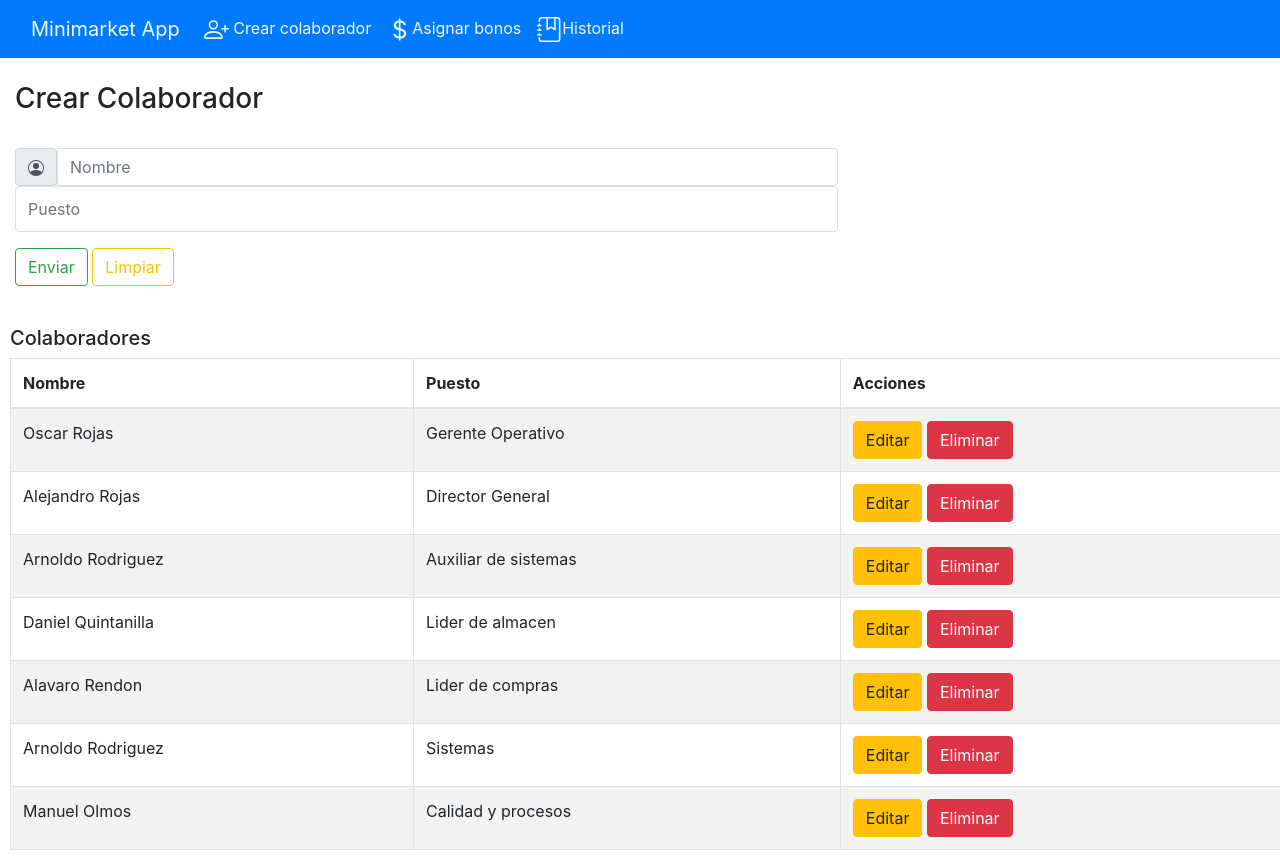
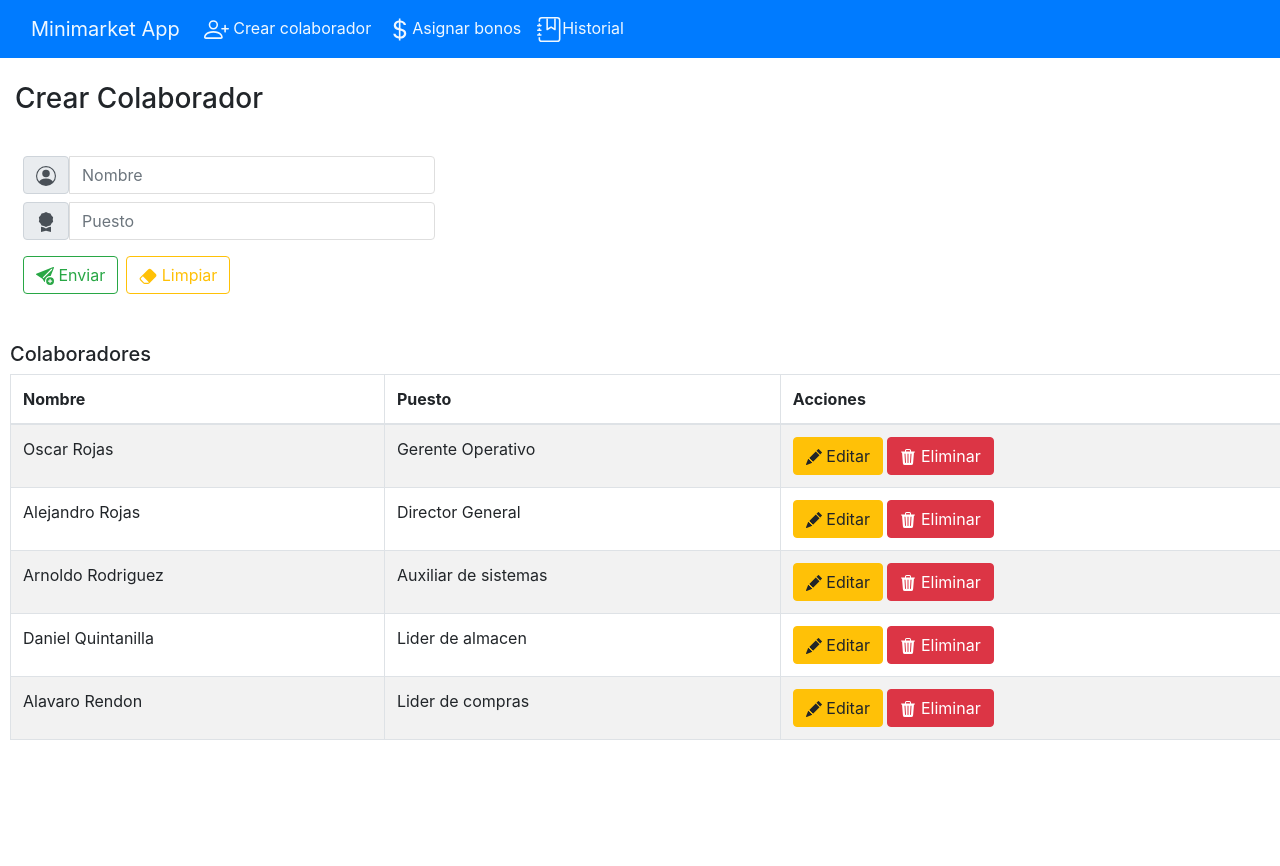
Before and after one commit to Sistemasprofauna/Minimaket-app, a React (Create React App) app: page /crearColaborador in a window 1280 px wide. After the commit the page ends 800 px from the top, so only its background shows below. Built offline with nearby package versions, Linux system fonts and the light colour scheme; data requests are answered from the project's data file.

Commit message:
Estilos botones

```diff
--- a/src/API/db.json
+++ b/src/API/db.json
@@ -24,16 +24,6 @@
       "id": 5,
       "nombre": "Alavaro Rendon",
       "puesto": "Lider de compras"
-    },
-    {
-      "id": 1655173233085,
-      "nombre": "Arnoldo Rodriguez",
-      "puesto": "Sistemas"
-    },
-    {
-      "id": 1655581933278,
-      "nombre": "Manuel Olmos",
-      "puesto": "Calidad  y procesos"
     }
   ]
 }
--- a/src/componentes/CrudForm.js
+++ b/src/componentes/CrudForm.js
@@ -1,4 +1,6 @@
 import React, { useState, useEffect } from "react";
+
+import Button from '@mui/material/Button';
 
 const initialForm = {
 
@@ -49,21 +51,33 @@ const CrudForm = ({ createData, updateData, dataToEdit, setDataToEdit }) => {
     };
 
     return (
-        <div class="col-md-8" >
+        <div className="col-md-8" >
             <br></br>
             <h3>{dataToEdit ? "Editar Colaborador" : "Crear Colaborador"}</h3>
             <br></br>
-            <form table onSubmit={manejoEnvios}>
-                <div class="input-group flex-nowrap">
-                    <span class="input-group-text" id="addon-wrapping"><span><svg xmlns="http://www.w3.org/2000/svg" width="16" height="16" fill="currentColor" class="bi bi-person-circle" viewBox="0 0 16 16">
+            <form table onSubmit={manejoEnvios} >
+                <div className="input-group flex-nowrap w-50 m-2" >
+                    <span className="input-group-text" id="addon-wrapping"><span><svg xmlns="http://www.w3.org/2000/svg" width="20" height="20" fill="currentColor" className="bi bi-person-circle" viewBox="0 0 16 16">
                         <path d="M11 6a3 3 0 1 1-6 0 3 3 0 0 1 6 0z" />
                         <path fill-rule="evenodd" d="M0 8a8 8 0 1 1 16 0A8 8 0 0 1 0 8zm8-7a7 7 0 0 0-5.468 11.37C3.242 11.226 4.805 10 8 10s4.757 1.225 5.468 2.37A7 7 0 0 0 8 1z" />
                     </svg></span></span>
-                    <input type="text" class="form-control" name="nombre" placeholder="Nombre" onChange={manejoCambios} value={form.nombre} aria-label="Username" aria-describedby="addon-wrapping" />
+                    <input type="text" className="form-control" name="nombre" placeholder="Nombre" onChange={manejoCambios} value={form.nombre} aria-label="Username" aria-describedby="addon-wrapping" />
                 </div>
-                <input type="text" name="puesto" placeholder="Puesto" onChange={manejoCambios} value={form.puesto} /><span> </span>
-                <input type="submit" value="Enviar" class="btn btn-outline-success" /><span> </span>
-                <input type="reset" value="Limpiar" onClick={manejoReseteo} class="btn btn-outline-warning" />
+
+                <div className="input-group flex-nowrap w-50 m-2" >
+                    <span className="input-group-text" id="addon-wrapping"><span><svg xmlns="http://www.w3.org/2000/svg" width="20" height="20" fill="currentColor" class="bi bi-award-fill" viewBox="0 0 16 16">
+                        <path d="m8 0 1.669.864 1.858.282.842 1.68 1.337 1.32L13.4 6l.306 1.854-1.337 1.32-.842 1.68-1.858.282L8 12l-1.669-.864-1.858-.282-.842-1.68-1.337-1.32L2.6 6l-.306-1.854 1.337-1.32.842-1.68L6.331.864 8 0z" />
+                        <path d="M4 11.794V16l4-1 4 1v-4.206l-2.018.306L8 13.126 6.018 12.1 4 11.794z" />
+                    </svg></span></span>
+                    <input type="text" className="form-control" name="puesto" placeholder="Puesto" onChange={manejoCambios} value={form.puesto} />
+                </div>
+                <button type="submit" value="Enviar" className="btn btn-outline-success m-2"><svg xmlns="http://www.w3.org/2000/svg" width="18" height="18" fill="currentColor" class="bi bi-send-plus-fill" viewBox="0 0 16 16">
+  <path d="M15.964.686a.5.5 0 0 0-.65-.65L.767 5.855H.766l-.452.18a.5.5 0 0 0-.082.887l.41.26.001.002 4.995 3.178 1.59 2.498C8 14 8 13 8 12.5a4.5 4.5 0 0 1 5.026-4.47L15.964.686Zm-1.833 1.89L6.637 10.07l-.215-.338a.5.5 0 0 0-.154-.154l-.338-.215 7.494-7.494 1.178-.471-.47 1.178Z"/>
+  <path d="M16 12.5a3.5 3.5 0 1 1-7 0 3.5 3.5 0 0 1 7 0Zm-3.5-2a.5.5 0 0 0-.5.5v1h-1a.5.5 0 0 0 0 1h1v1a.5.5 0 0 0 1 0v-1h1a.5.5 0 0 0 0-1h-1v-1a.5.5 0 0 0-.5-.5Z"/>
+</svg> Enviar</button>
+                <button type="reset" value="Limpiar" onClick={manejoReseteo} class="btn btn-outline-warning"><svg xmlns="http://www.w3.org/2000/svg" width="18" height="18" fill="currentColor" class="bi bi-eraser-fill" viewBox="0 0 16 16">
+  <path d="M8.086 2.207a2 2 0 0 1 2.828 0l3.879 3.879a2 2 0 0 1 0 2.828l-5.5 5.5A2 2 0 0 1 7.879 15H5.12a2 2 0 0 1-1.414-.586l-2.5-2.5a2 2 0 0 1 0-2.828l6.879-6.879zm.66 11.34L3.453 8.254 1.914 9.793a1 1 0 0 0 0 1.414l2.5 2.5a1 1 0 0 0 .707.293H7.88a1 1 0 0 0 .707-.293l.16-.16z"/>
+</svg> Limpiar</button>
             </form>
             <br></br>
         </div>
--- a/src/componentes/CrudTableRow.js
+++ b/src/componentes/CrudTableRow.js
@@ -8,8 +8,12 @@ const CrudTableRow = ({el,setDataToEdit,deleteData}) =>{
         <tr>
             <td>{nombre}</td>
             <td>{puesto}</td>
-            <td><button class="btn btn-warning" onClick={()=>setDataToEdit(el)} >Editar</button><span> </span>
-            <button class="btn btn-danger" onClick={()=>deleteData(id)}>Eliminar</button>
+            <td><button class="btn btn-warning" onClick={()=>setDataToEdit(el)}><svg xmlns="http://www.w3.org/2000/svg" width="16" height="16" fill="currentColor" class="bi bi-pencil-fill" viewBox="0 0 16 16">
+  <path d="M12.854.146a.5.5 0 0 0-.707 0L10.5 1.793 14.207 5.5l1.647-1.646a.5.5 0 0 0 0-.708l-3-3zm.646 6.061L9.793 2.5 3.293 9H3.5a.5.5 0 0 1 .5.5v.5h.5a.5.5 0 0 1 .5.5v.5h.5a.5.5 0 0 1 .5.5v.5h.5a.5.5 0 0 1 .5.5v.207l6.5-6.5zm-7.468 7.468A.5.5 0 0 1 6 13.5V13h-.5a.5.5 0 0 1-.5-.5V12h-.5a.5.5 0 0 1-.5-.5V11h-.5a.5.5 0 0 1-.5-.5V10h-.5a.499.499 0 0 1-.175-.032l-.179.178a.5.5 0 0 0-.11.168l-2 5a.5.5 0 0 0 .65.65l5-2a.5.5 0 0 0 .168-.11l.178-.178z"/>
+</svg> Editar</button><span> </span>
+            <button class="btn btn-danger" onClick={()=>deleteData(id)}><svg xmlns="http://www.w3.org/2000/svg" width="16" height="16" fill="currentColor" class="bi bi-trash3-fill" viewBox="0 0 16 16">
+  <path d="M11 1.5v1h3.5a.5.5 0 0 1 0 1h-.538l-.853 10.66A2 2 0 0 1 11.115 16h-6.23a2 2 0 0 1-1.994-1.84L2.038 3.5H1.5a.5.5 0 0 1 0-1H5v-1A1.5 1.5 0 0 1 6.5 0h3A1.5 1.5 0 0 1 11 1.5Zm-5 0v1h4v-1a.5.5 0 0 0-.5-.5h-3a.5.5 0 0 0-.5.5ZM4.5 5.029l.5 8.5a.5.5 0 1 0 .998-.06l-.5-8.5a.5.5 0 1 0-.998.06Zm6.53-.528a.5.5 0 0 0-.528.47l-.5 8.5a.5.5 0 0 0 .998.058l.5-8.5a.5.5 0 0 0-.47-.528ZM8 4.5a.5.5 0 0 0-.5.5v8.5a.5.5 0 0 0 1 0V5a.5.5 0 0 0-.5-.5Z"/>
+</svg> Eliminar</button>
             </td>
         </tr>
     )
--- a/src/componentes/crudTable.js
+++ b/src/componentes/crudTable.js
@@ -5,12 +5,12 @@ const CrudTable =({data,setDataToEdit,deleteData}) =>{
     return(
          <div>
              <h5>Colaboradores</h5>
-             <table class="table table-striped table-bordered" >
+             <table class="table table-striped table-bordered table-hover" >
                  <thead>
                      <tr>
-                         <th>Nombre</th>
-                         <th>Puesto</th>
-                         <th>Acciones</th>
+                         <th scope="row">Nombre</th>
+                         <th scope="row">Puesto</th>
+                         <th scope="row">Acciones</th>
                      </tr>
                  </thead>
                  <tbody>
```
